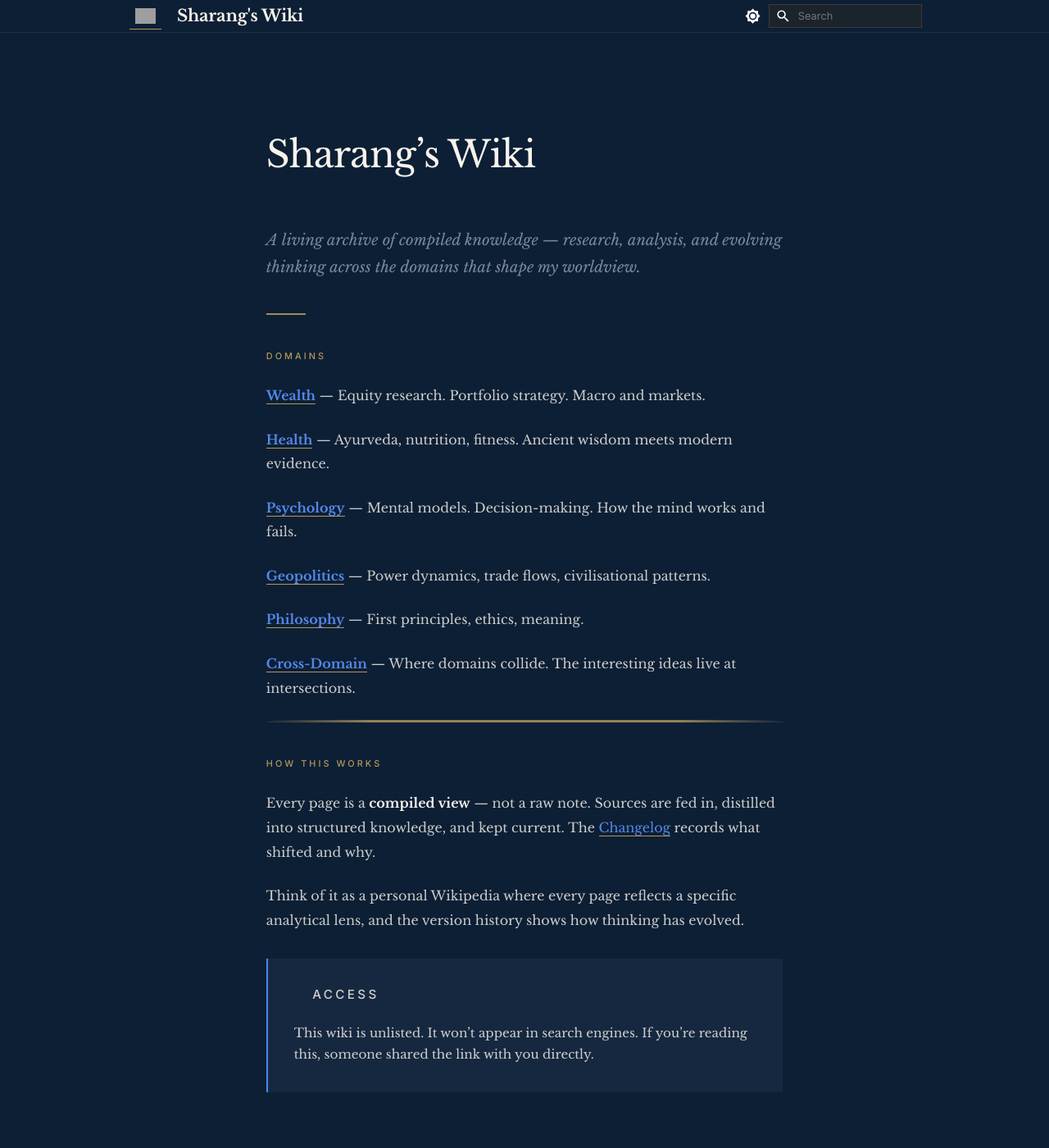
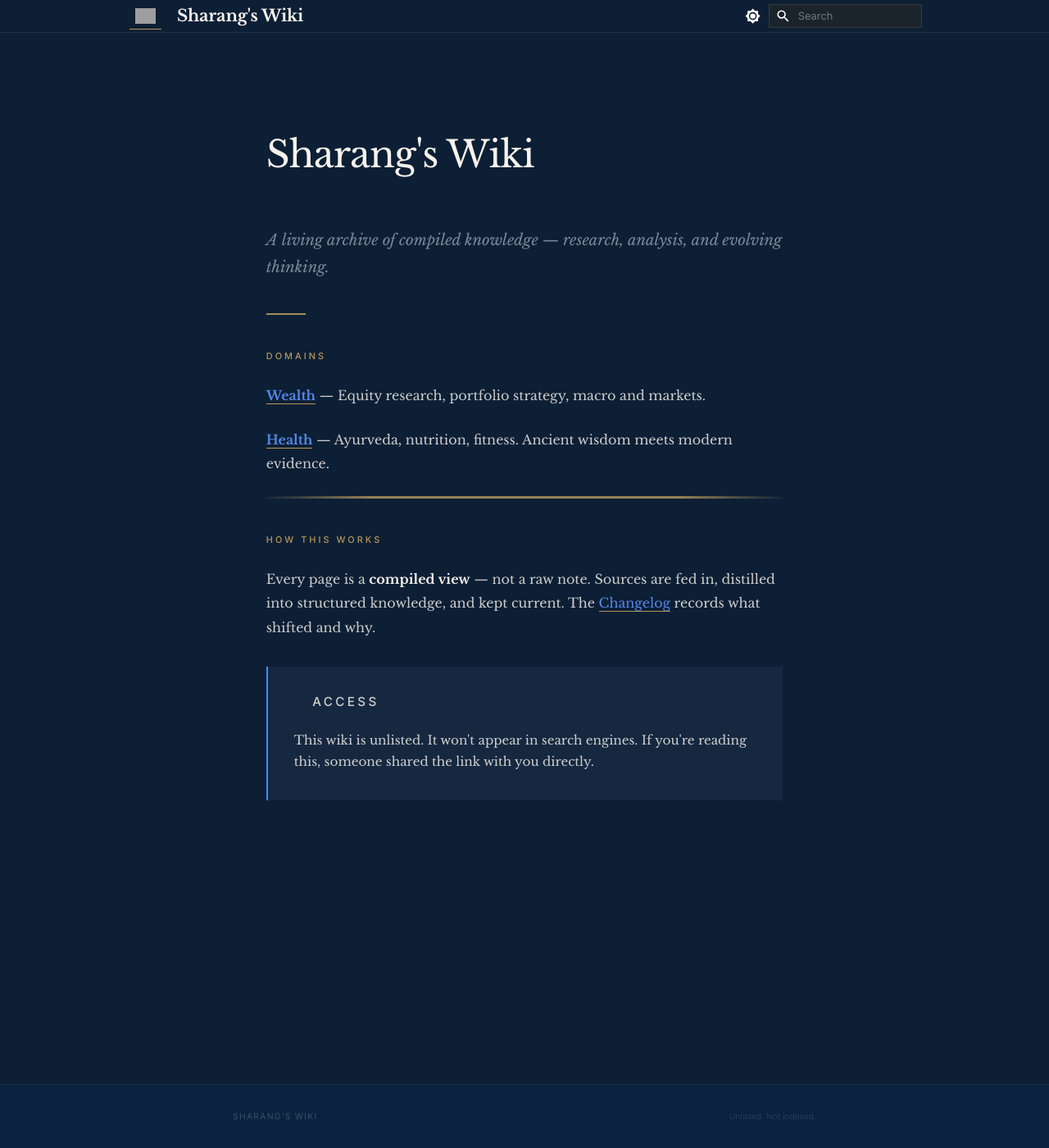
Before and after one commit to sharangshah/wiki, an MkDocs documentation site: the page built from docs/index.md, in a window 1280 px wide and 1400 px high. Shown: the whole window at 82% size. Built offline with MkDocs 1.6.1 and Material for MkDocs 9.7.7, drawn with Linux system fonts in a browser that asks for light colours; grey boxes are pictures that could not be loaded.

Commit message:
Update index.md — dark-first homepage with Wealth + Health only

```diff
--- a/docs/index.md
+++ b/docs/index.md
@@ -4,25 +4,17 @@ hide:
   - toc
 ---
 
-# Sharang’s Wiki
+# Sharang's Wiki
 
-<p class="lede">A living archive of compiled knowledge — research, analysis, and evolving thinking across the domains that shape my worldview.</p>
+<p class="lede">A living archive of compiled knowledge — research, analysis, and evolving thinking.</p>
 
 <div class="gold-rule"></div>
 
 <span class="section-label">Domains</span>
 
-**[Wealth](wealth/index.md)** — Equity research. Portfolio strategy. Macro and markets.
+**[Wealth](wealth/index.md)** — Equity research, portfolio strategy, macro and markets.
 
 **[Health](health/index.md)** — Ayurveda, nutrition, fitness. Ancient wisdom meets modern evidence.
-
-**[Psychology](psychology/index.md)** — Mental models. Decision-making. How the mind works and fails.
-
-**[Geopolitics](geopolitics/index.md)** — Power dynamics, trade flows, civilisational patterns.
-
-**[Philosophy](philosophy/index.md)** — First principles, ethics, meaning.
-
-**[Cross-Domain](cross-domain/index.md)** — Where domains collide. The interesting ideas live at intersections.
 
 ---
 
@@ -30,7 +22,5 @@ hide:
 
 Every page is a **compiled view** — not a raw note. Sources are fed in, distilled into structured knowledge, and kept current. The [Changelog](changelog.md) records what shifted and why.
 
-Think of it as a personal Wikipedia where every page reflects a specific analytical lens, and the version history shows how thinking has evolved.
-
 !!! note "Access"
-    This wiki is unlisted. It won’t appear in search engines. If you’re reading this, someone shared the link with you directly.
+    This wiki is unlisted. It won't appear in search engines. If you're reading this, someone shared the link with you directly.
```
